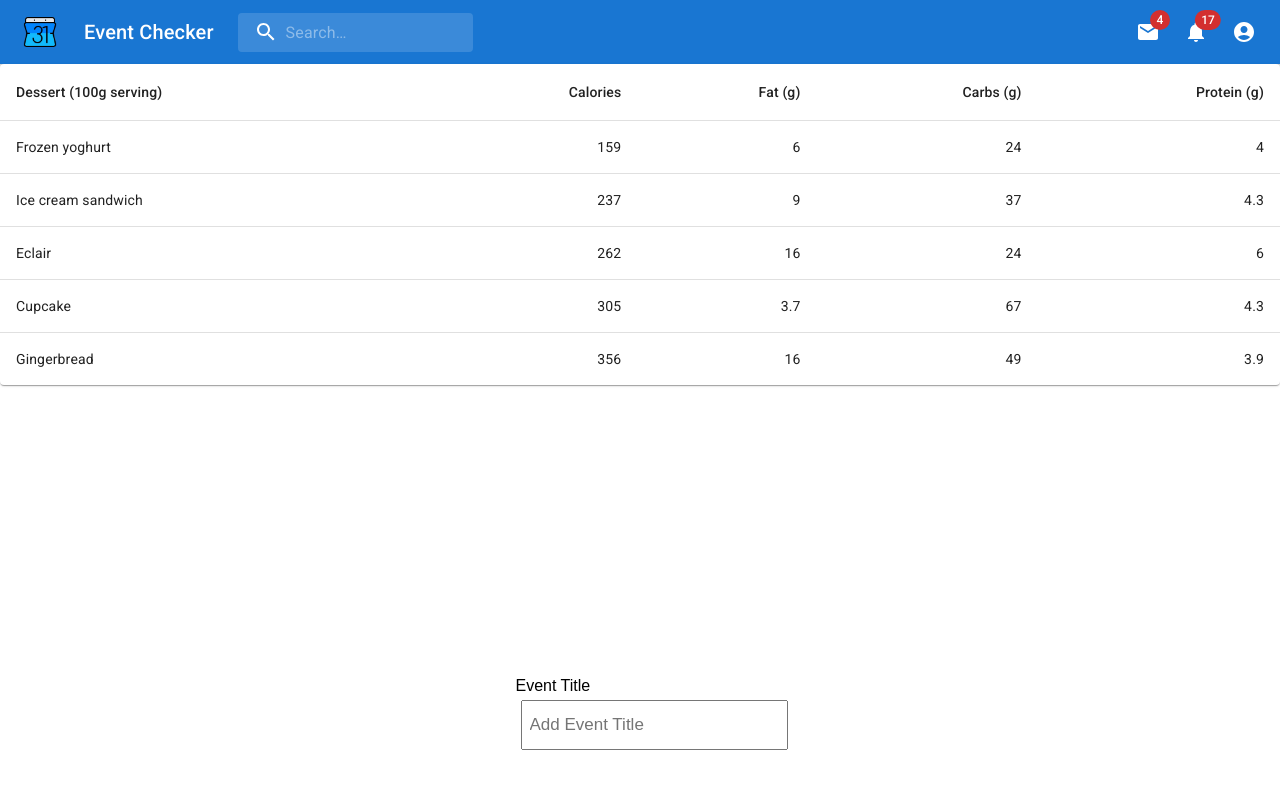
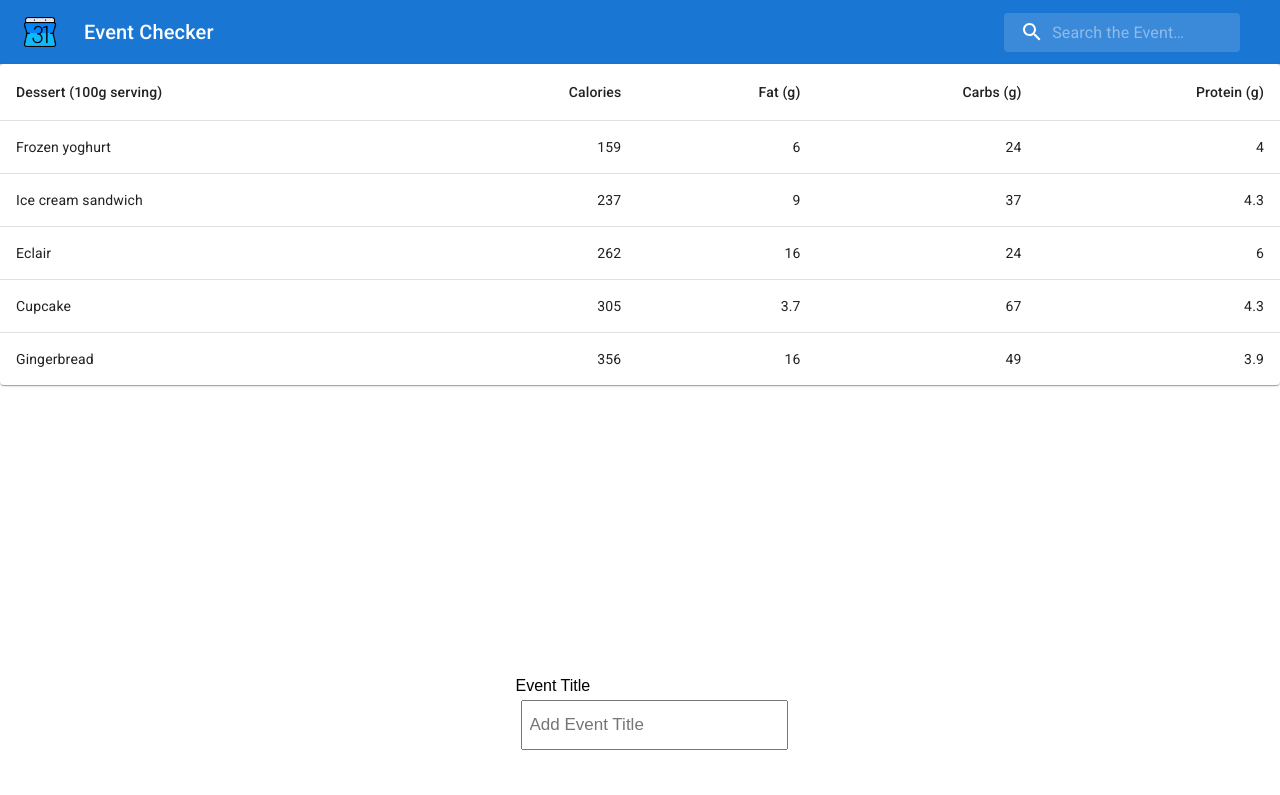
Before and after one commit to Pragati-C19/Event-Checker, a React (Create React App) app: page / in a window 1280 px wide. Shown: the top 795 px of the page. Built offline with nearby package versions, Linux system fonts and the light colour scheme.

Commit message:
change the Search bar and delete unnecesssary icon

```diff
--- a/src/components/navbar.js
+++ b/src/components/navbar.js
@@ -177,46 +177,18 @@ const PrimarySearchAppBar = () => {
           >
             Event Checker
           </Typography>
+          <Box sx={{ flexGrow: 1 }} />
           <Search>
             <SearchIconWrapper>
               <SearchIcon />
             </SearchIconWrapper>
             <StyledInputBase
-              placeholder="Search…"
+              placeholder="Search the Event…"
               inputProps={{ "aria-label": "search" }}
             />
           </Search>
-          <Box sx={{ flexGrow: 1 }} />
           <Box sx={{ display: { xs: "none", md: "flex" } }}>
-            <IconButton
-              size="large"
-              aria-label="show 4 new mails"
-              color="inherit"
-            >
-              <Badge badgeContent={4} color="error">
-                <MailIcon />
-              </Badge>
-            </IconButton>
-            <IconButton
-              size="large"
-              aria-label="show 17 new notifications"
-              color="inherit"
-            >
-              <Badge badgeContent={17} color="error">
-                <NotificationsIcon />
-              </Badge>
-            </IconButton>
-            <IconButton
-              size="large"
-              edge="end"
-              aria-label="account of current user"
-              aria-controls={menuId}
-              aria-haspopup="true"
-              onClick={handleProfileMenuOpen}
-              color="inherit"
-            >
-              <AccountCircle />
-            </IconButton>
+
           </Box>
           <Box sx={{ display: { xs: "flex", md: "none" } }}>
             <IconButton
```
